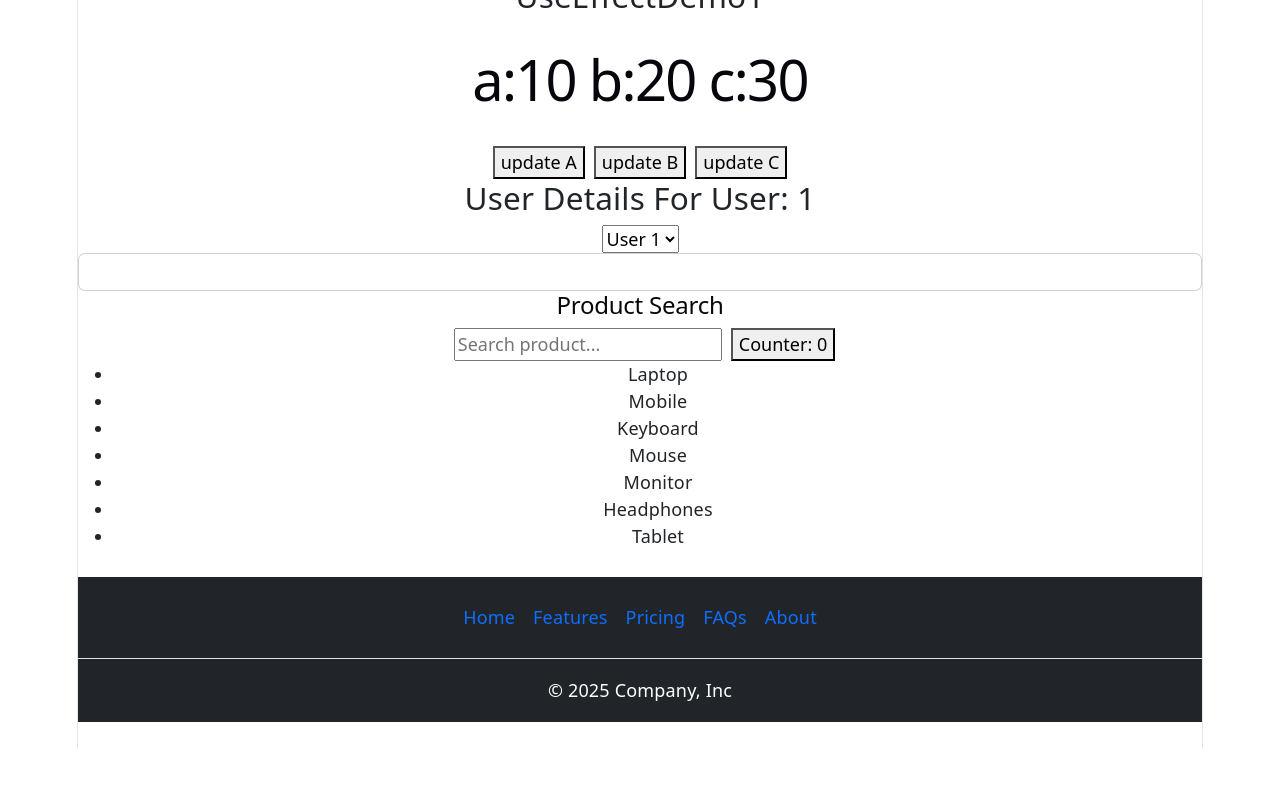
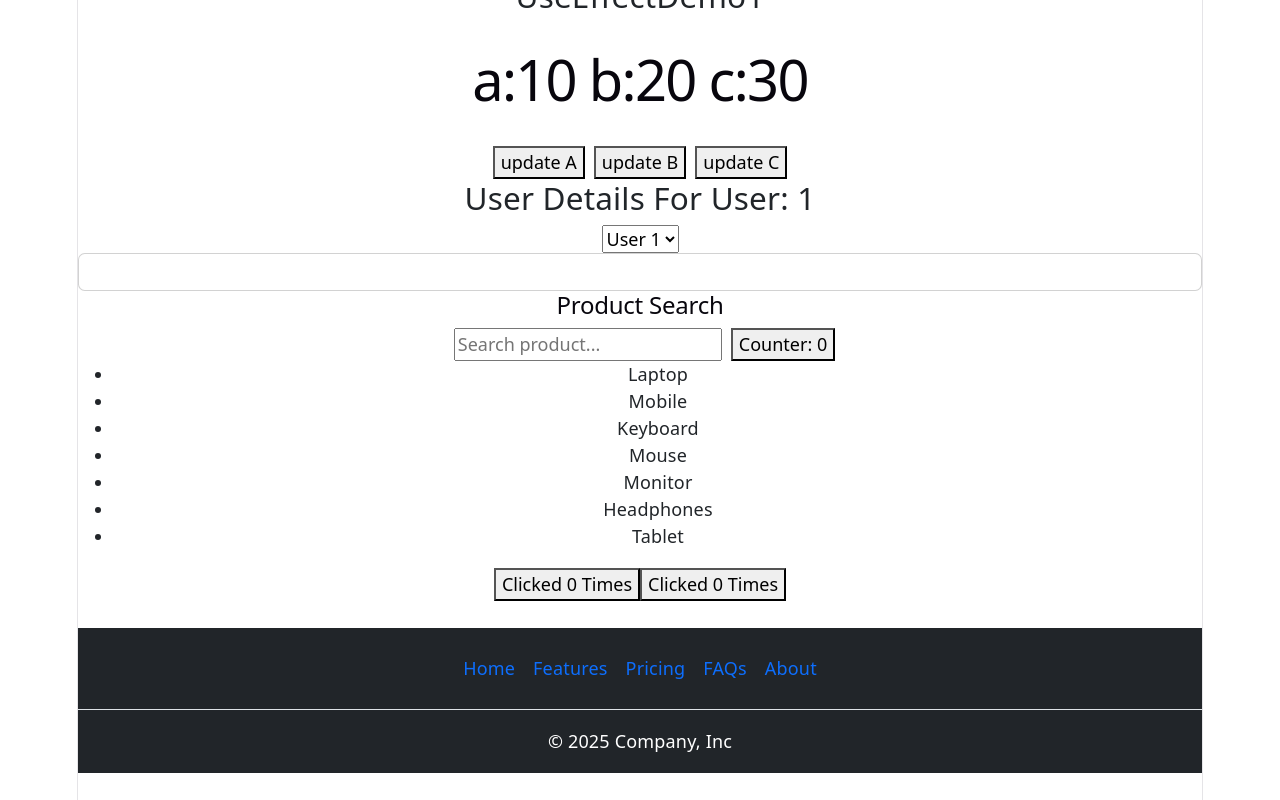
Before and after one commit to srinithreddy16/react-engineering-playbook, a React (Vite) app in the folder my-app/: page / in a window 1280 px wide. Shown: the part 9806-10606 px from the top of the page. Before the commit the page ends 10555 px from the top, so only its background shows below. Built offline with nearby package versions, Linux system fonts and the light colour scheme; no server answers; the HTML template or start-up script is replaced by a standard one.

Commit message:
HOC - Share click and hover counter logic with a Counter HOC.

```diff
--- a/my-app/eslint.config.js
+++ b/my-app/eslint.config.js
@@ -21,6 +21,10 @@ export default defineConfig([
     rules: {
       '@typescript-eslint/no-explicit-any': 'off',
       'react-hooks/set-state-in-effect': 'off',
+      'react-refresh/only-export-components': [
+        'error',
+        { allowConstantExport: true, extraHOCs: ['CounterComponent'] },
+      ],
     },
   },
 ])
--- /dev/null
+++ b/my-app/src/components/HOC/ClickCounter.tsx
@@ -0,0 +1,17 @@
+import CounterComponent from "./CounterHOC";
+
+/* export default function ClickCounter() {
+ const [count, setCount] = useState(0);
+  const increment = () => {
+    setCount(count + 1);
+  };
+  return <>
+      <h2>In Click Counter Component - count is {count}</h2>
+      <button onClick={increment}>Click me</button>
+    </>
+} */
+
+function ClickCounter(props:any){               // ← Original Component
+    return <button onClick={props.increment}> Clicked {props.count} Times</button>
+}
+export default CounterComponent(ClickCounter);   // ← Enhanced Component (what body imports)
--- /dev/null
+++ b/my-app/src/components/HOC/CounterHOC.tsx
@@ -0,0 +1,13 @@
+import { useState } from "react";
+
+const CounterComponent = (OriginalComponent:any) => {  //HOC
+  function CounterHOC() {                             // ← this becomes the Enhanced Component
+    const [count, setCount] = useState(0);
+    const increment = () => {
+      setCount(count + 1);
+    };
+    return <OriginalComponent count={count} increment={increment} />;
+  }
+  return CounterHOC;       // ← Enhanced Component returned
+};
+export default CounterComponent;
--- /dev/null
+++ b/my-app/src/components/HOC/HoverCounter.tsx
@@ -0,0 +1,16 @@
+import CounterComponent from "./CounterHOC";
+/* export default function HoverCounter() {
+  const [count, setCount] = useState(0);
+  const increment = () => {
+    setCount(count + 1);
+  };
+  return <>
+      <h2>In HoverCounter Component - count is {count}</h2>
+      <button onMouseEnter={increment}>Click me</button>
+    </>
+} */
+
+function HoverCounter(props:any){                   // ← Original Component
+    return <button onMouseOver={props.increment}> Clicked {props.count} Times</button>
+}
+export default CounterComponent(HoverCounter);   // ← Enhanced Component (what body imports)
--- a/my-app/src/components/body/body.tsx
+++ b/my-app/src/components/body/body.tsx
@@ -25,6 +25,8 @@ import Multiple_API from "../http/Multiple_API.tsx";
 import UseEffectDemo1 from "../hooks/UseEffectDemo1.tsx";
 import UserDetails from "../hooks/UserDetails.tsx";
 import UseMemoTest from "../hooks/UseMemoTest.tsx";
+import ClickCounter from "../HOC/ClickCounter.tsx";
+import HoverCounter from "../HOC/HoverCounter.tsx";
 
 function Body(){
   console.log(add(10,20));
@@ -61,6 +63,8 @@ function Body(){
     <UseEffectDemo1/>
     <UserDetails/>
     <UseMemoTest/>
+    <ClickCounter/>
+    <HoverCounter/>
 
 
 
```
Also changed, not shown: my-app/notes.txt.
